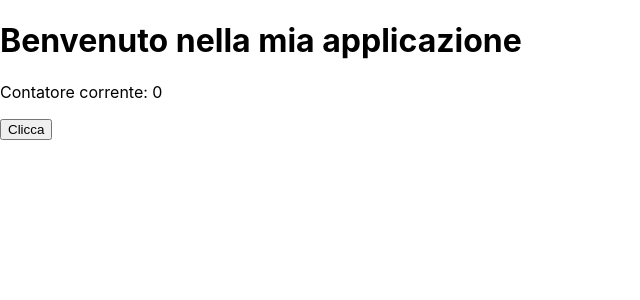
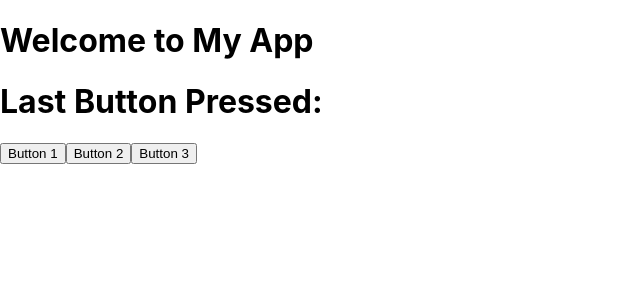
Before and after one commit to NicolaPisani/react, a React (Create React App) app in the folder hello/: page / in a window 1280 px wide. Shown: the top 300 px of the page, without its empty margins (0-640 px from the left). Built offline with nearby package versions, Linux system fonts and the light colour scheme.

Commit message:
events-clicktracker

```diff
--- a/hello/src/App.js
+++ b/hello/src/App.js
@@ -1,12 +1,12 @@
 import React from "react";
-import ClickCounter from "./ClickCounter";
+import ClickTracker from "./ClickTracker";
 
 class App extends React.Component {
   render() {
     return (
       <div>
-        <h1>Benvenuto nella mia applicazione</h1>
-        <ClickCounter />
+        <h1>Welcome to My App</h1>
+        <ClickTracker />
       </div>
     );
   }
--- /dev/null
+++ b/hello/src/ClickTracker.js
@@ -0,0 +1,30 @@
+import React from "react";
+
+class ClickTracker extends React.Component {
+  constructor(props) {
+    super(props);
+    this.state = {
+      lastButtonPressed: "",
+    };
+  }
+
+  handleButtonClick = (event) => {
+    const lastButtonPressed = event.target.innerText;
+    this.setState({ lastButtonPressed });
+  };
+
+  render() {
+    const { lastButtonPressed } = this.state;
+
+    return (
+      <div>
+        <h1>Last Button Pressed: {lastButtonPressed}</h1>
+        <button onClick={this.handleButtonClick}>Button 1</button>
+        <button onClick={this.handleButtonClick}>Button 2</button>
+        <button onClick={this.handleButtonClick}>Button 3</button>
+      </div>
+    );
+  }
+}
+
+export default ClickTracker;
```
